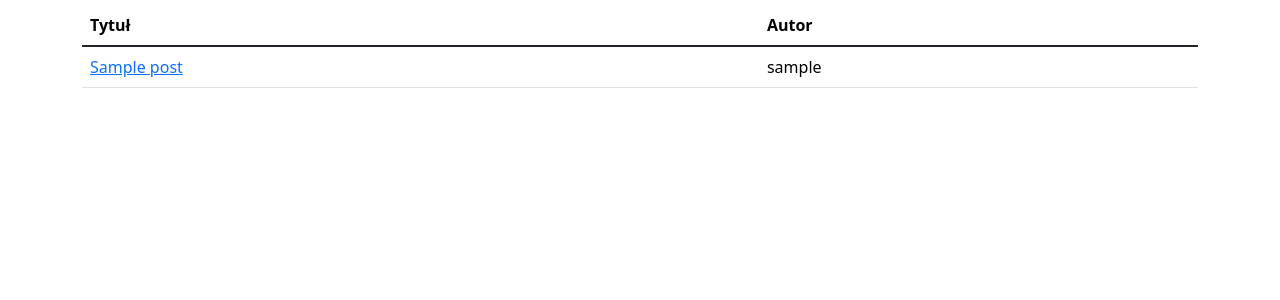
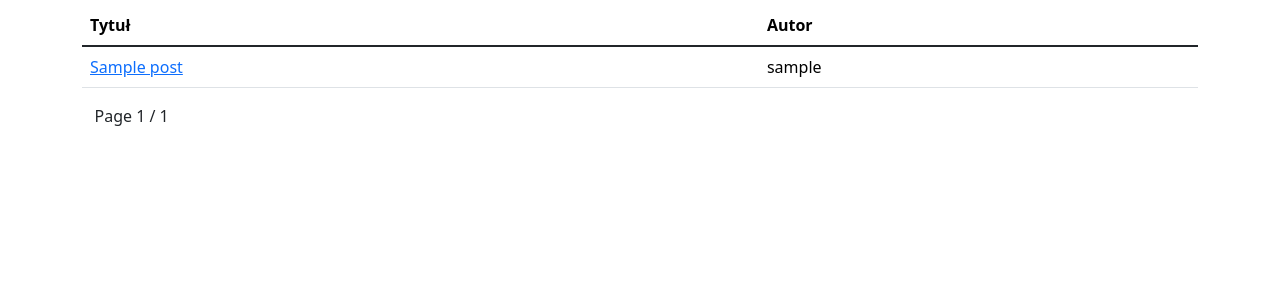
Before and after one commit to rkorzen/frezja, a Django app: page /blog/ in a window 1280 px wide. Shown: the part 123-423 px from the top of the page. Run offline with Django 4.2, Linux system fonts and the light colour scheme; tables that the repository leaves empty hold one stand-in row (values such as "Sample post"); some libraries are stand-ins or nearby versions.

Commit message:
paginacja szablonu post

```diff
--- a/posts/templates/posts/list.html
+++ b/posts/templates/posts/list.html
@@ -37,6 +37,25 @@
   </tbody>
   </table>
 
+  <div class="pagination">
+    {% if page.has_previous %}
+      <spam>
+        <a href="?page=1">first</a> |
+        <a href="?page={{ page.previous_page_number }}">previous</a>
+      </spam>
+    {% endif %}
+
+    <span>
+    &nbsp;&nbsp;  Page {{ page.number }} / {{ page.paginator.num_pages }}&nbsp;&nbsp;
+    </span>
+    {% if page.has_next %}
+      <span>
+      <a href="?page={{ page.next_page_number }}">next</a> |
+      <a href="?page={{ page.paginator.num_pages }}">last</a>
+      </span>
+    {% endif %}
+
+  </div>
 
 
 
```
